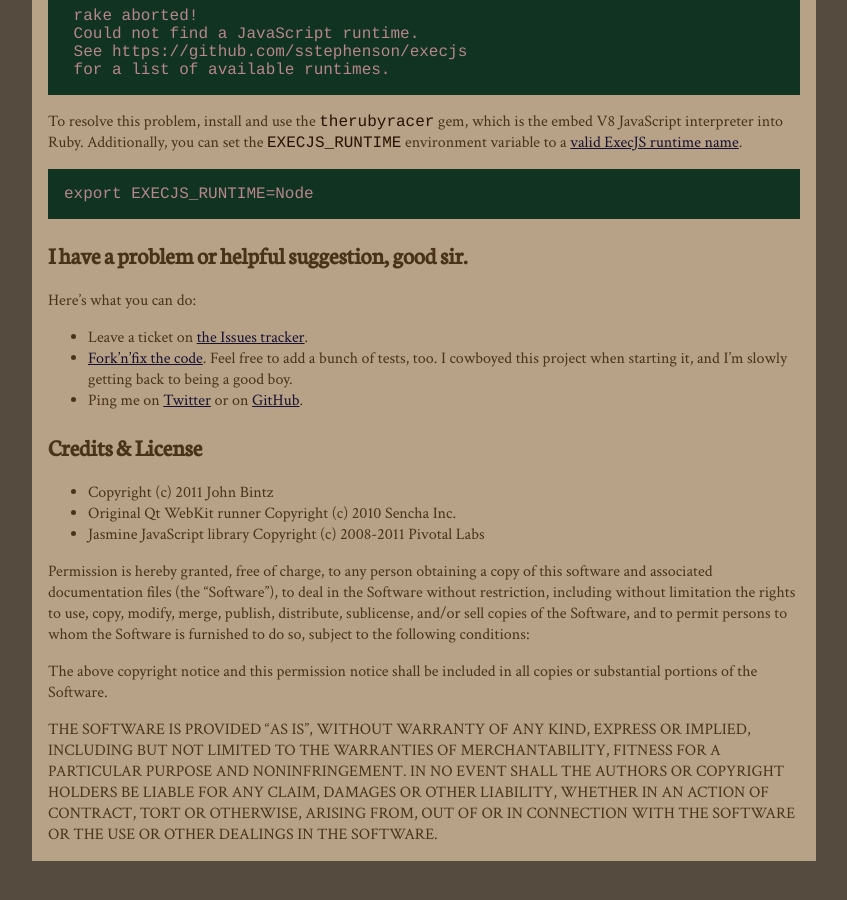
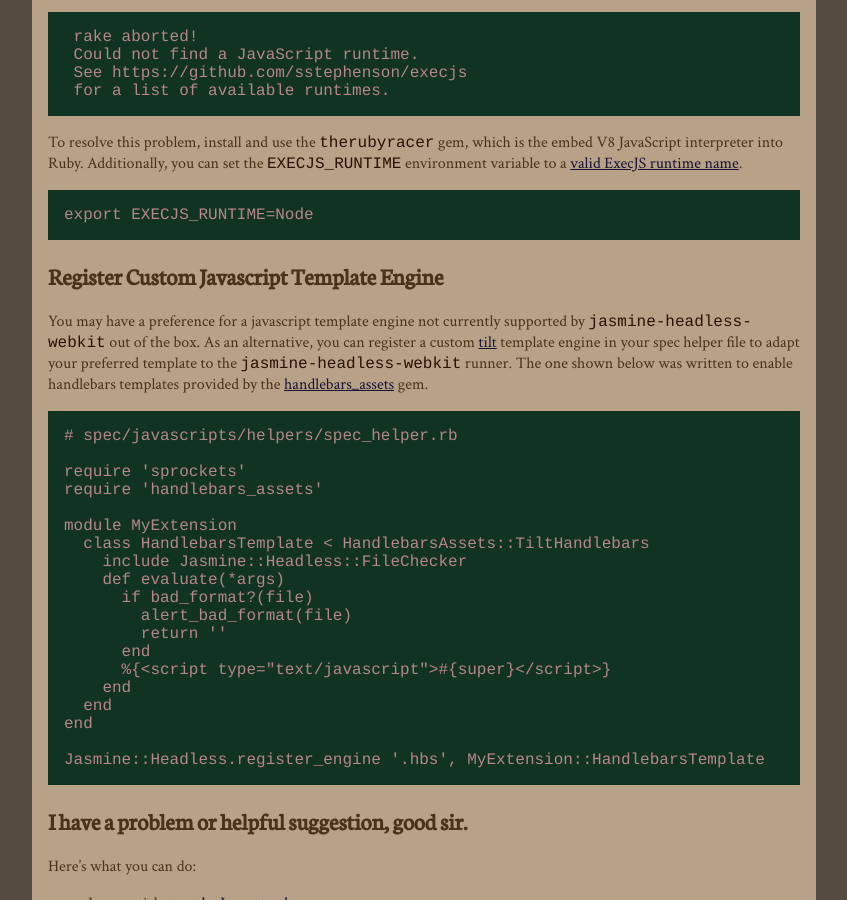
Before and after one commit to johnbintz/jasmine-headless-webkit, a Jekyll site: the page built from index.md, in a window 1280 px wide and 900 px high, scrolled down 12543 px. Shown: the whole window, without its empty margins (216-1063 px from the left). Built offline with Jekyll 4.4.1, drawn with Linux system fonts in a browser that asks for light colours; Markdown is read by kramdown in place of the engine named in the settings; before the commit the page ends 13404 px from its top, so only the background shows below that; some of the changed text lies outside the part shown.

Commit message:
documentation for registering custom template engines

```diff
--- a/index.md
+++ b/index.md
@@ -254,7 +254,7 @@ with the `--runner-out` option to write HTML runner files to a place where the b
 a Sprockets-managed project.
 
 JavaScript Templates are supported too, including [haml-sprockets](https://github.com/dharanasoft/haml-sprockets). Use them as you would any other
-JavaScript file, and ensure the load order is right, and the necessary code in the JST namespace will be created.
+JavaScript file, and ensure the load order is right, and the necessary code in the JST namespace will be created. To use an alternative template, like [handlebars](http://handlebarsjs.com/) or [dust](http://akdubya.github.com/dustjs/), you can [register a custom template engine](#register-custom-template).
 
 Since any gem with `vendor/assets/javascripts` is usable, that means Jasmine-specific gems are possible now. [jasmine-spec-extras](https://github.com/johnbintz/jasmine-spec-extras)
 is the first such gem, which provides `jasmine-jquery`, `sinon`, and any other useful Jasmine helpers, vendored into the gem so you can easily include
@@ -629,6 +629,31 @@ Additionally, you can set the `EXECJS_RUNTIME` environment variable to a [valid
 
     export EXECJS_RUNTIME=Node
 
+<div id="register-custom-template"></div>
+## Register Custom Javascript Template Engine
+
+You may have a preference for a javascript template engine not currently supported by `jasmine-headless-webkit` out of the box. As an alternative, you can register a custom [tilt](https://github.com/rtomayko/tilt) template engine in your spec helper file to adapt your preferred template to the `jasmine-headless-webkit` runner. The one shown below was written to enable handlebars templates provided by the [handlebars_assets](https://github.com/leshill/handlebars_assets) gem.
+
+    # spec/javascripts/helpers/spec_helper.rb
+
+    require 'sprockets'
+    require 'handlebars_assets'
+
+    module MyExtension
+      class HandlebarsTemplate < HandlebarsAssets::TiltHandlebars
+        include Jasmine::Headless::FileChecker
+        def evaluate(*args)
+          if bad_format?(file)
+            alert_bad_format(file)
+            return ''
+          end
+          %{<script type="text/javascript">#{super}</script>}
+        end
+      end
+    end
+
+    Jasmine::Headless.register_engine '.hbs', MyExtension::HandlebarsTemplate
+
 ## I have a problem or helpful suggestion, good sir.
 
 Here's what you can do:
```
